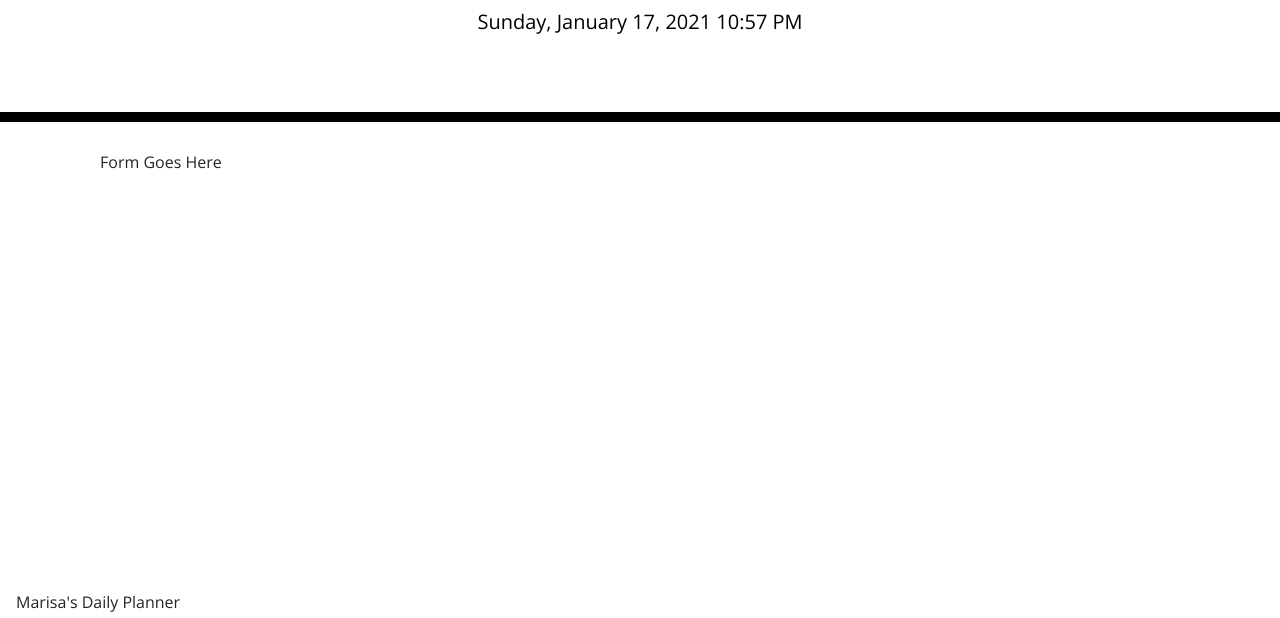
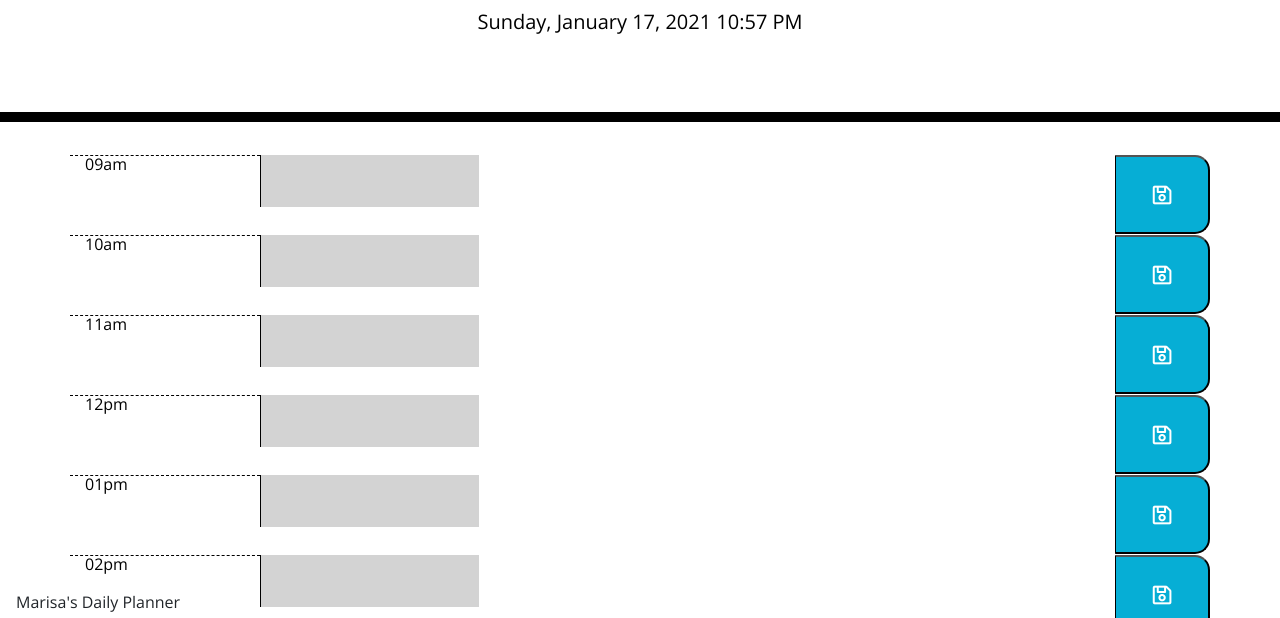
Before and after one commit to marisanesmith/Daily_Planner, a plain HTML site: page index.html in a window 1280 px wide. Shown: the part 182-800 px from the top of the page. Drawn offline with nearby package versions, Linux system fonts and the light colour scheme.

Commit message:
updated JS

```diff
--- a/assets/app.js
+++ b/assets/app.js
@@ -84,11 +84,42 @@ var myDay = [
     $(".container").append(hourRow);
      //creates the time field
      let hourIndex = $("<div>")
-     .text('${thisHour.hour}${thisHour.meriem}')
+     .text(`${thisHour.hour}${thisHour.meridiem}`)
      .attr({
          "class": "col-md-2 hour"
      });
- })
+
+     //creates the area to add in events in the scheduler
+     let eventEntry = $("<div>").attr({
+         "class": "col-md-9 description p-0"
+     });
+     // shows whether the time is past, present or future and is color coordinated
+     var eventData = $("<textarea>");
+     eventEntry.append(eventData);
+     eventData.attr("id", thisHour.id);
+
+     if (thisHour.time < moment().format("HH")) {
+         eventData.attr({
+             "class": "past"
+         })
+     } else if (thisHour.time === moment().format("HH")) {
+         eventData.attr({
+             "class": "present"
+         })
+     } else if (thisHour.time > moment().format("HH")) {
+         eventData.attr({
+             "class": "future"
+         })
+     }
+
+     //creates save button
+     let saveButton = $("<i class= 'far fa-save fa-lg'></i>")
+     let saveEvent = $("<button>").attr({
+         "class": "col-md-1 saveBtn"
+     });
+     saveEvent.append(saveButton);
+     hourRow.append(hourIndex, eventEntry, saveEvent);
+     })
     //show the date and time from the present moment
 
     // let nowHour24 = moment().format('H');
@@ -102,28 +133,21 @@ var myDay = [
     // }
 
     //using a save icon to save the event in the daily calendar
-    const saveIcon = $("#display-icon")
+    // const saveIcon = $("#display-icon")
 
-    // Get the stored items from the to-do list from local storage
-    let storedPlans = JSON.parse(localStorage.getItem("storedPlans"));
-    if (test) {console.log(storedPlans)}
+    // // Get the stored items from the to-do list from local storage
+    // let storedPlans = JSON.parse(localStorage.getItem("storedPlans"));
+    // if (test) {console.log(storedPlans)}
 
-    //If the plans were retrieved from local storage, update the plan array to it
+    // //If the plans were retrieved from local storage, update the plan array to it
 
-    //set variable referencing planner element
-    let $plannerDiv = $("#formPlanner");
-    $plannerDiv.empty()
+    // //set variable referencing planner element
+    // let $plannerDiv = $("#formPlanner");
+    // $plannerDiv.empty()
 
 
 
-    // build the calendar by row for a fixed number of hours
-    for (let hour =9; hour <=17; hour ++) {
-        let index = hour -9;
-    }
-
-    // build the row components in the calendar element
-
-    let $rowDiv =$("<div>");
-    $rowDiv.addClass("row");
-    $rowDiv.addClass("plannerRow");
-    $rowDiv.attr("hour-index", hour);
+    // // build the calendar by row for a fixed number of hours
+    // for (let hour =9; hour <=17; hour ++) {
+    //     let index = hour -9;
+    // }
--- a/index.html
+++ b/index.html
@@ -49,9 +49,9 @@
 
     <!-- Form which will show the time blocks -->
     <div class ="container">
-        <form id="formPlanner">
+        <!-- <form id="formPlanner">
             <div id="planner" class="container">Form Goes Here</div>
-        </form>
+        </form> -->
     </div>
 
     <!-- Footer-->
```
